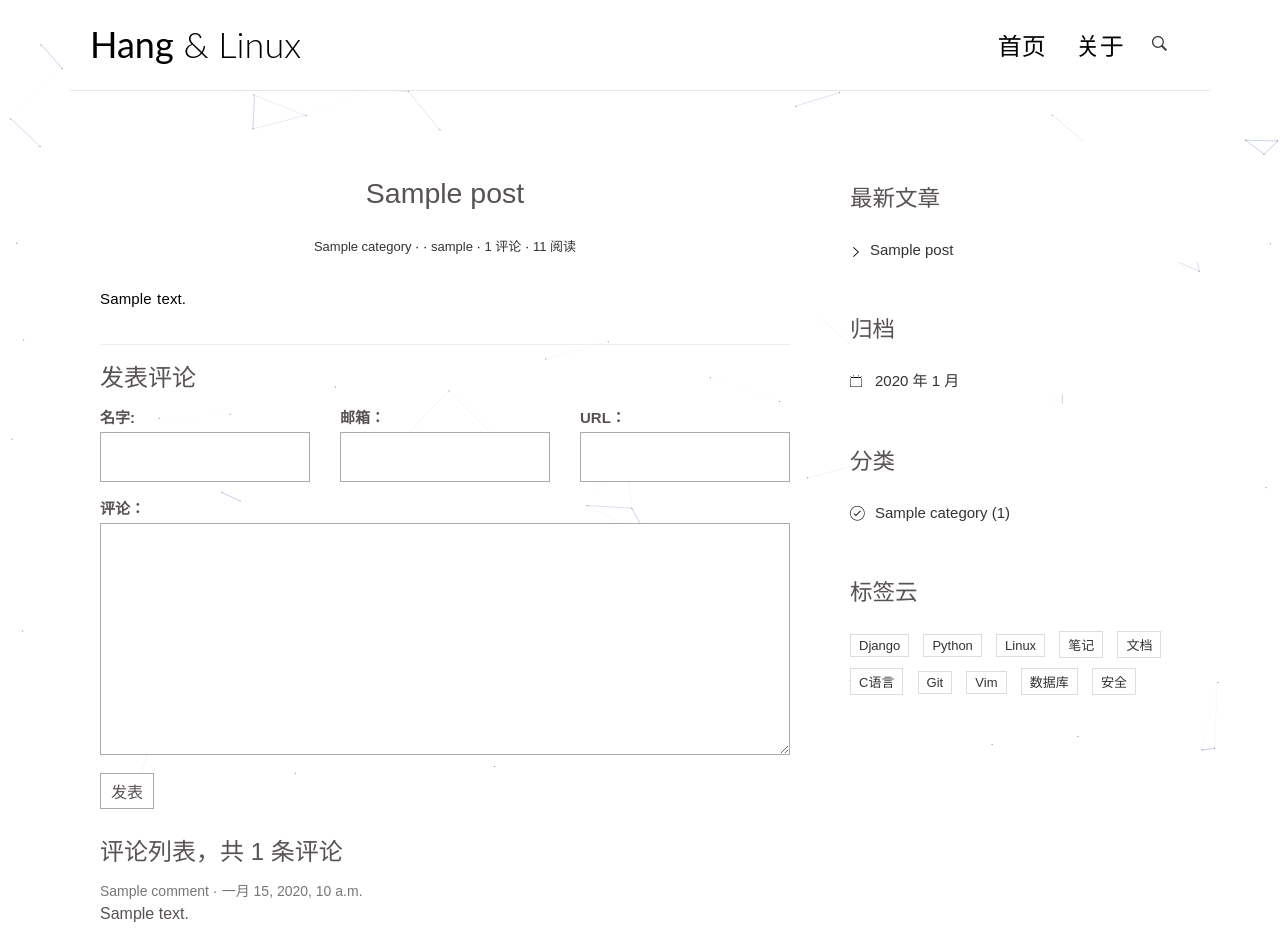
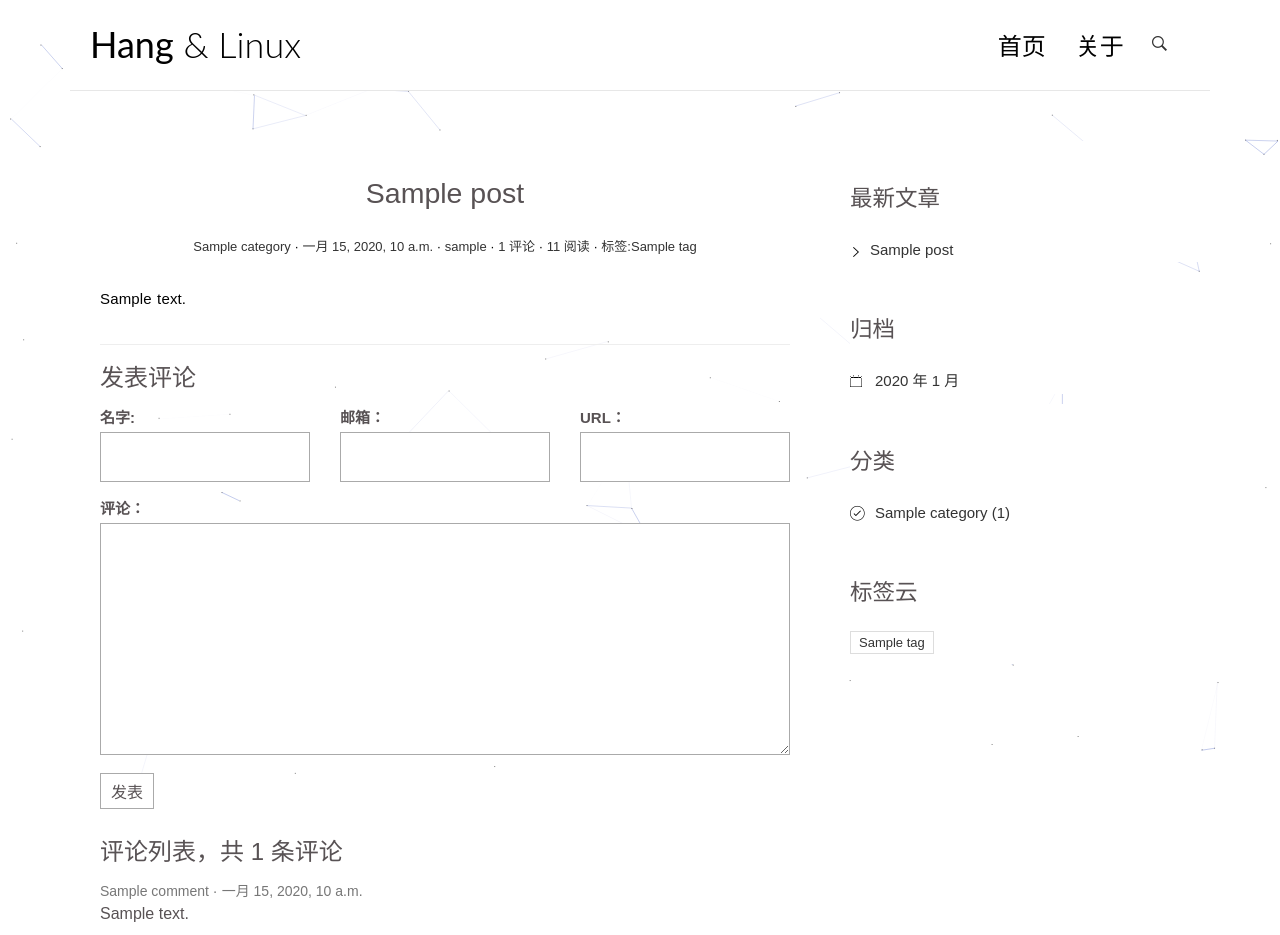
Before and after one commit to fridayhub/My_Django_blog, a Django app: page /post/1/ in a window 1280 px wide. Shown: the top 935 px of the page. Run offline with Django 3.2, Linux system fonts and the light colour scheme; tables that the repository leaves empty hold one stand-in row (values such as "Sample post"); some libraries are stand-ins or nearby versions.

Commit message:
在主页添加云标签功能,并在文章页添加标签行

```diff
--- a/blog/templatetags/blog_tags.py
+++ b/blog/templatetags/blog_tags.py
@@ -2,7 +2,7 @@
 #-*- coding:utf-8 -*-
 
 from django import template
-from ..models import Post, Category
+from ..models import Post, Category, Tag
 from django.db.models.aggregates import Count
 
 register = template.Library()
@@ -25,3 +25,8 @@ def archives():
 @register.simple_tag
 def get_categories():
     return Category.objects.annotate(num_posts=Count('post'))
+
+#获取标签列表
+@register.simple_tag
+def get_tags():
+   return Tag.objects.annotate(num_posts=Count('post')).filter(num_posts__gt=0) #文章数大于0的
--- a/blog/urls.py
+++ b/blog/urls.py
@@ -21,7 +21,9 @@ from . import views
 app_name = 'blog' #告诉 Django 这个 urls.py 模块是属于 blog 应用的，这种技术叫做视图函数命名空间
 urlpatterns = [
     #url(r'^$', views.index, name='index'),
+    #as_view()将类视图转换成函数视图
     url(r'^$', views.IndexView.as_view(), name='index'),
+    url(r'^tag/(?P<pk>[0-9]+)/$', views.TagView.as_view(), name='urltag'),
     url(r'^post/(?P<pk>[0-9]+)/$', views.detail, name='detail'),
     url(r'^about', views.about, name='about'),
     url(r'^search/$', views.search, name='search'),
--- a/blog/views.py
+++ b/blog/views.py
@@ -2,7 +2,7 @@
 from __future__ import unicode_literals
 
 from django.shortcuts import render, get_object_or_404
-from .models import Post, Category
+from .models import Post, Category, Tag
 import markdown
 from comments.forms import CommentForm
 
@@ -59,11 +59,11 @@ class IndexView(ListView):
 
         #分页后的总页数
         total_pages = paginator.num_pages
-        print(total_pages)
+        #print(total_pages)
 
         #整个分页的页码表,如果分了四页则应该是:[1, 2, 3, 4]
         page_range = paginator.page_range
-        print(page_range)
+        #print(page_range)
 
         if page_number == 1:
             # 如果用户请求的是第一页的数据，那么当前页左边的不需要数据，因此 left=[]（已默认为空）。
@@ -82,6 +82,7 @@ class IndexView(ListView):
                 last = True
 
         elif page_number == total_pages:
+            # 如果用户请求的是最后一页的数据
             left = page_range[(page_number - 3) if (page_number -3) > 0 else 0:page_number - 1]
 
             if left[0] > 2:
@@ -114,6 +115,18 @@ class IndexView(ListView):
         }
 
         return data
+
+class TagView(ListView):
+    model = Post
+    template_name = 'blog/index.html'
+    context_object_name = 'post_list'
+
+    #复写了父类的 get_queryset 方法
+    def get_queryset(self):
+        #在类视图中,从URL捕获的命名组参数值都保存在实例的kwargs属性的字典里
+        #非命名组参数值保存在实例的args属性列表里
+        tag = get_object_or_404(Tag, pk=self.kwargs.get('pk'))
+        return super(TagView, self).get_queryset().filter(tags=tag)
 
 def search(request):
     q = request.GET.get('sq') #获取get提交的参数
--- a/static/css/custom.css
+++ b/static/css/custom.css
@@ -243,6 +243,7 @@ img {
 .post-category::after,
 .post-date::after,
 .post-author::after,
+.post-tag::before,
 .comments-link::after {
     content: ' ·';
     color: #000;
--- a/templates/base.html
+++ b/templates/base.html
@@ -117,38 +117,16 @@
 
                 <div class="widget widget-tag-cloud">
                     <h3 class="widget-title">标签云</h3>
+                    {% get_tags as tag_list %}
                     <ul>
+                        {% for tag in tag_list %}
                         <li>
-                            <a href="#">Django</a>
+                            <a href="{% url 'blog:urltag' tag.pk %}">{{ tag.name }}</a>
                         </li>
-                        <li>
-                            <a href="#">Python</a>
-                        </li>
-                        <li>
-                            <a href="#">Linux</a>
-                        </li>
-                        <li>
-                            <a href="#">笔记</a>
-                        </li>
-                        <li>
-                            <a href="#">文档</a>
-                        </li>
-                        <li>
-                            <a href="#">C语言</a>
-                        </li>
-                        <li>
-                            <a href="#">Git</a>
-                        </li>
-                        <li>
-                            <a href="#">Vim</a>
-                        </li>
-                        <li>
-                            <a href="#">数据库</a>
-                        </li>
-                        <li>
-                            <a href="#">安全</a>
-                        </li>
+                        {% empty %}
+                        暂无标签!
                     </ul>
+                    {% endfor %}
                 </div>
             </aside>
         </div>
--- a/templates/blog/detail.html
+++ b/templates/blog/detail.html
@@ -7,10 +7,13 @@
         <div class="entry-meta">
             <span class="post-category"><a href="#">{{ post.category.name }}</a></span>
             <span class="post-date"><a href="#"><time class="entry-date"
-                                                      datetime="{{ post.created_time }}">{{ post.created_time }}</time></a></span>
+                                                      datetime="{{ post.create_time }}">{{ post.create_time }}</time></a></span>
             <span class="post-author"><a href="#">{{ post.author }}</a></span>
             <span class="comments-link"><a href="#">{{post.comment_set.count}} 评论</a></span>
             <span class="views-count"><a href="#">{{ post.views }} 阅读</a></span>
+            {% for tag in post.tags.all %}
+            <span class="post-tag"><a href="{% url 'blog:urltag' tag.pk %}"> 标签:{{tag.name}}</a></span>
+            {% endfor %}
         </div>
     </header>
     <div class="entry-content clearfix">
```
